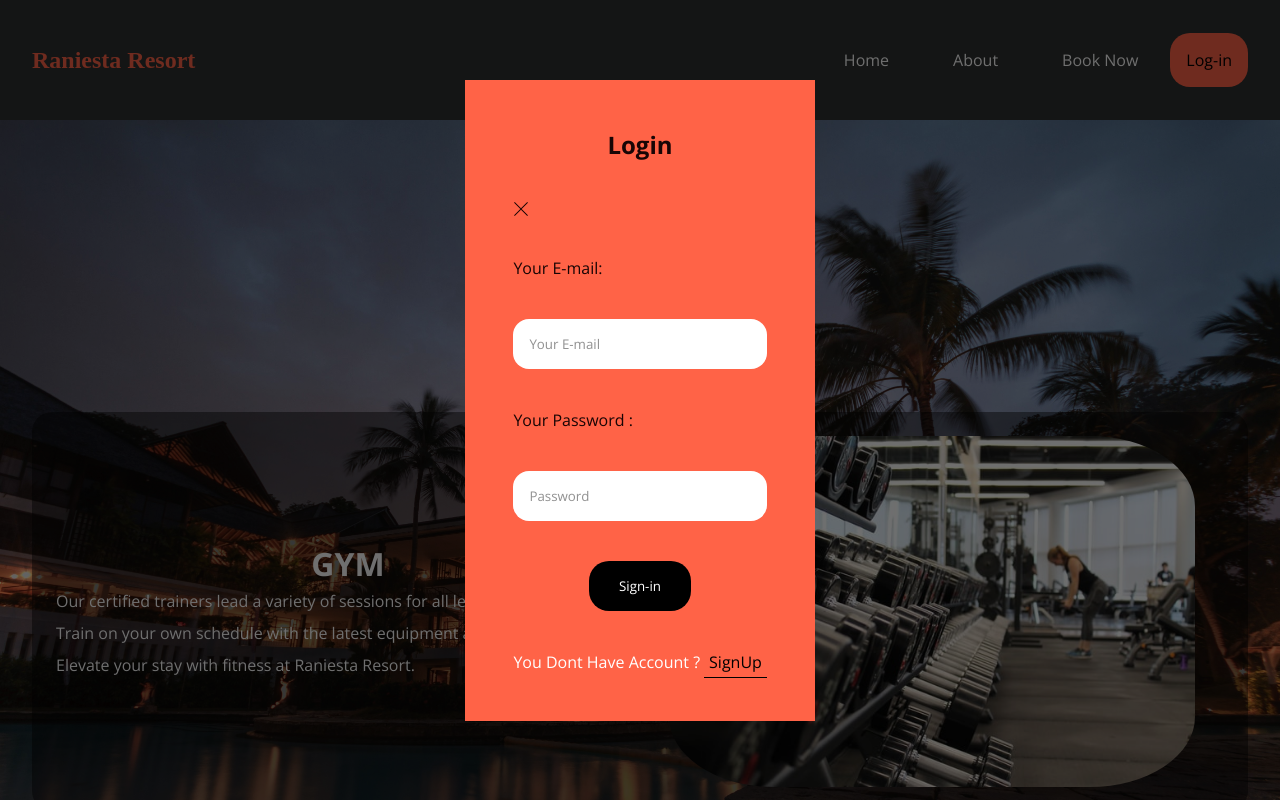
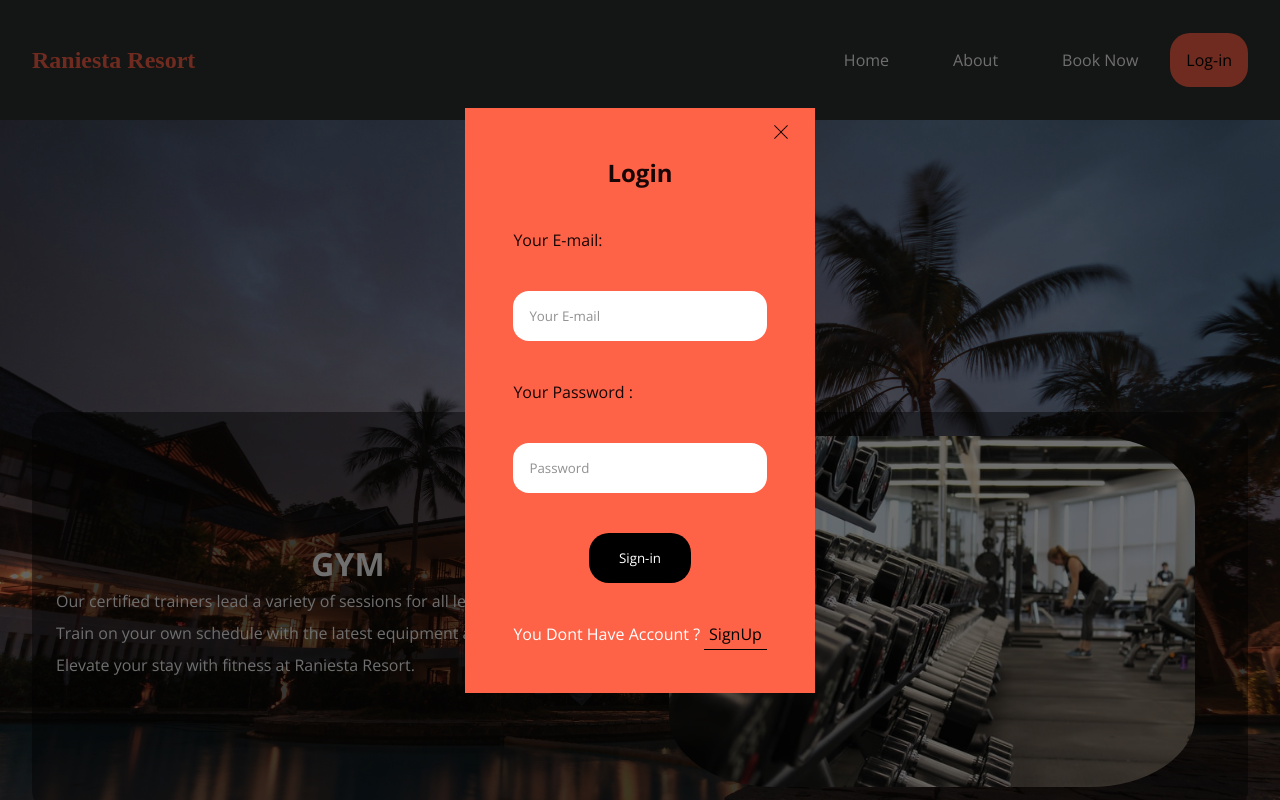
Before and after one commit to BishoyAdelAziz/Raniesta, a React (Vite) app: page / in a window 1280 px wide. Both pictures are taken after a click on the button "Log-in". Shown: the top 800 px of the page. Built offline with nearby package versions, Linux system fonts and the light colour scheme; a web font is replaced by a local one.

Commit message:
added Smooth Entry for Login-PopUp

```diff
--- a/src/Components/Formpopup/Loginpopup.css
+++ b/src/Components/Formpopup/Loginpopup.css
@@ -11,9 +11,17 @@
   color: rgb(24, 5, 5);
   background-color: tomato;
   padding: 3rem;
+  animation: fadein 1s;
+  position: relative;
 }
 .Login-popup-title {
   text-align: center;
+}
+form .close-btn {
+  position: absolute;
+  right: 2vw;
+  top: 2vh;
+  cursor: pointer;
 }
 form {
   display: grid;
@@ -59,3 +67,11 @@ form input::placeholder {
 form input:focus::placeholder {
   opacity: 1;
 }
+@keyframes fadein {
+  0% {
+    opacity: 0;
+  }
+  100% {
+    opacity: 1;
+  }
+}
--- a/src/Components/Formpopup/Loginpopup.jsx
+++ b/src/Components/Formpopup/Loginpopup.jsx
@@ -14,6 +14,7 @@ const Loginpopup = () => {
           onClick={() => {
             setShowLogin((prev) => !prev);
           }}
+          className="close-btn"
         />
         <label htmlFor="E-mail">Your E-mail: </label>
         <input type="email" name="E-mail" placeholder="Your E-mail" required />
```
